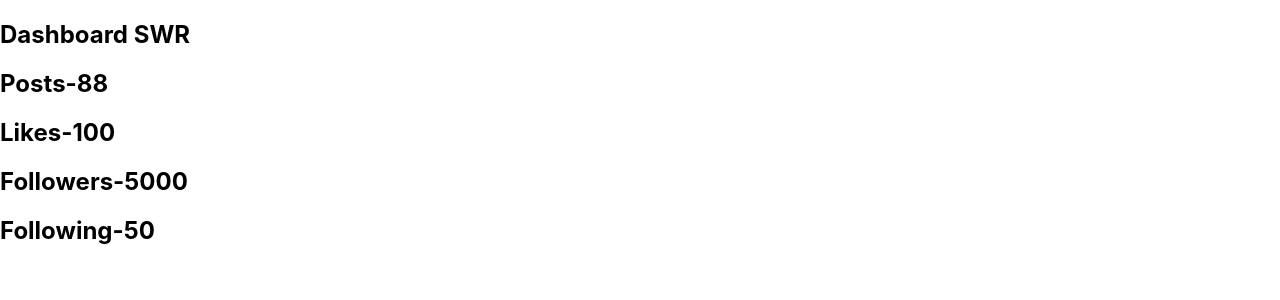
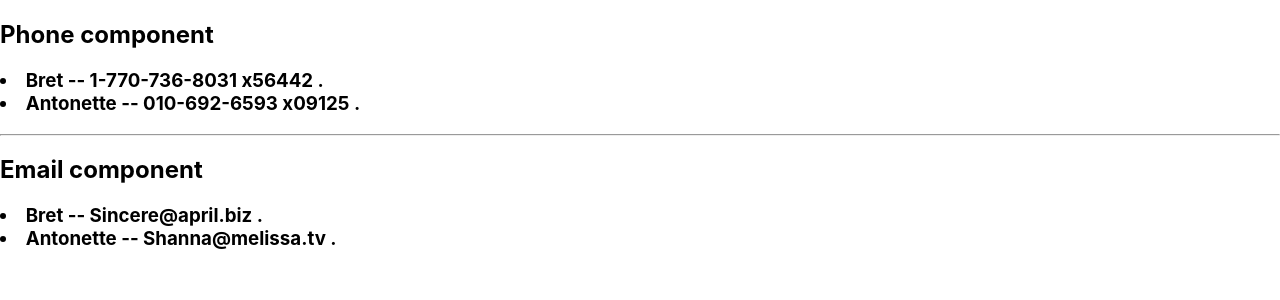
Before and after one commit to HappyPinkCat/next-treasure, a Next.js app: page /dashboard-swr in a window 1280 px wide. Shown: the top 300 px of the page. Built offline with nearby package versions, Linux system fonts and the light colour scheme; data requests are answered from the project's data file.

Commit message:
feat: swr自动请求&去除重复请求

```diff
--- a/db.json
+++ b/db.json
@@ -29,5 +29,53 @@
     { "id": "1", "title": "title 1", "desc": "Description 1", "price": 100 },
     { "id": "2", "title": "title 2", "desc": "Description 2", "price": 200 },
     { "id": "3", "title": "title 3", "desc": "Description 3", "price": 300 }
+  ],
+  "users": [
+    {
+      "id": 1,
+      "name": "Leanne Graham",
+      "username": "Bret",
+      "email": "Sincere@april.biz",
+      "address": {
+        "street": "Kulas Light",
+        "suite": "Apt. 556",
+        "city": "Gwenborough",
+        "zipcode": "92998-3874",
+        "geo": {
+          "lat": "-37.3159",
+          "lng": "81.1496"
+        }
+      },
+      "phone": "1-770-736-8031 x56442",
+      "website": "hildegard.org",
+      "company": {
+        "name": "Romaguera-Crona",
+        "catchPhrase": "Multi-layered client-server neural-net",
+        "bs": "harness real-time e-markets"
+      }
+    },
+    {
+      "id": 2,
+      "name": "Ervin Howell",
+      "username": "Antonette",
+      "email": "Shanna@melissa.tv",
+      "address": {
+        "street": "Victor Plains",
+        "suite": "Suite 879",
+        "city": "Wisokyburgh",
+        "zipcode": "90566-7771",
+        "geo": {
+          "lat": "-43.9509",
+          "lng": "-34.4618"
+        }
+      },
+      "phone": "010-692-6593 x09125",
+      "website": "anastasia.net",
+      "company": {
+        "name": "Deckow-Crist",
+        "catchPhrase": "Proactive didactic contingency",
+        "bs": "synergize scalable supply-chains"
+      }
+    }
   ]
 }
--- a/package.json
+++ b/package.json
@@ -7,7 +7,7 @@
     "build": "next build",
     "start": "next start",
     "lint": "next lint",
-    "json-server": "json-server --watch db.json --port 4000"
+    "json-server": "json-server --watch db.json --port 4000 -d 1500"
   },
   "dependencies": {
     "json-server": "^1.0.0-alpha.23",
--- a/pages/dashboard-swr.js
+++ b/pages/dashboard-swr.js
@@ -1,15 +1,16 @@
 import useSWR from "swr";
-
-const fetcher = async () => {
-  const response = await fetch("http://localhost:4000/dashboard");
+const fetcher = async (url) => {
+  const response = await fetch(`http://localhost:4000${url}`);
   const data = await response.json();
   return data;
 };
-
-export default function DashboardSWR() {
-  const { data, error } = useSWR("dashboard", fetcher);
+function Demo1() {
+  const { data, error, isLoading } = useSWR("/dashboard", fetcher); //key值，可传给fetcher
+  /*
+  {revalidateOnFocus: false}
+  */
   if (error) return <div>something is error...</div>;
-  if (!data) return <div>swr loading...</div>;
+  if (isLoading) return <h1>swr loading...</h1>; //!data
   return (
     <div>
       <h2>Dashboard SWR</h2>
@@ -20,3 +21,54 @@
     </div>
   );
 }
+// 相同的 SWR key，只会有 1 个请求 发送到 API,请求会被自动 去除重复、缓存 和 共享。
+function Demo2() {
+  function useUsers(id) {
+    const { data, error, isLoading } = useSWR(`/users`, fetcher);
+    return {
+      users: data,
+      isLoading,
+      isError: error,
+    };
+  }
+  function Phone() {
+    const { users, isLoading } = useUsers();
+    if (isLoading) return <div>Loading Phone...</div>;
+    return (
+      <>
+        <h2>Phone component</h2>
+        <h3>
+          {users.map((user) => (
+            <li key={user.id}>
+              {user.username} -- {user.phone} .
+            </li>
+          ))}
+        </h3>
+      </>
+    );
+  }
+  function Email() {
+    const { users, isLoading } = useUsers();
+    if (isLoading) return <div>Loading Email...</div>;
+    return (
+      <>
+        <h2>Email component</h2>
+        <h3>
+          {users.map((user) => (
+            <li key={user.id}>
+              {user.username} -- {user.email} .
+            </li>
+          ))}
+        </h3>
+      </>
+    );
+  }
+  return (
+    <div>
+      <Phone />
+      <hr></hr>
+      <Email />
+    </div>
+  );
+}
+export default Demo2;
```
Also changed, not shown: pages/dashboard.js (+64 -3 lines).
